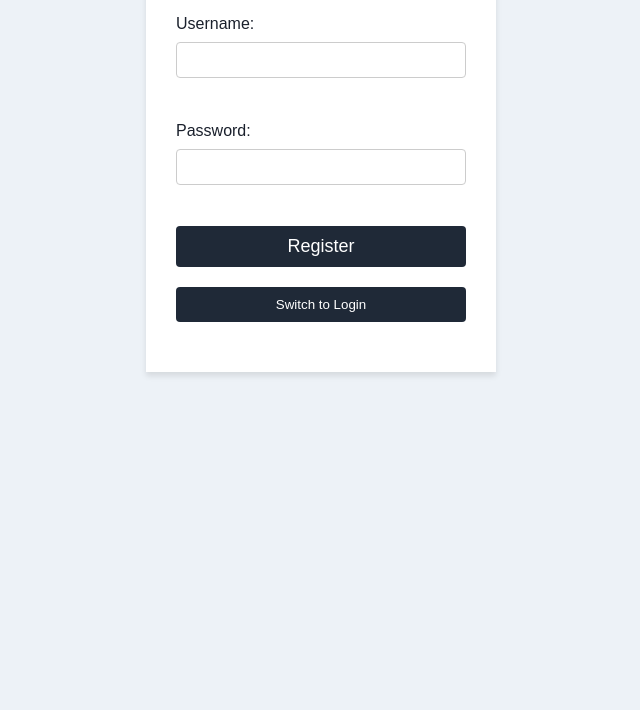
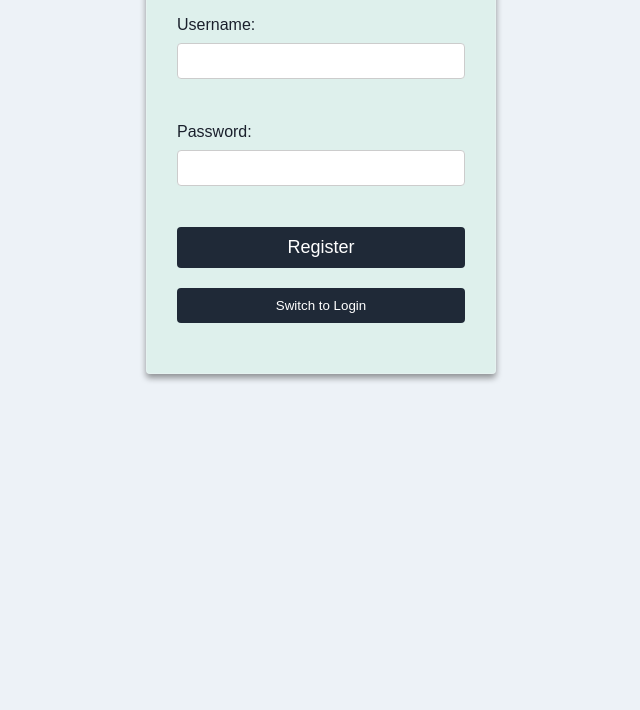
Before and after one commit to telis-man/todo-list, a plain HTML site: page index.html in a window 1280 px wide. Shown: the part 90-800 px from the top of the page, without its empty margins (319-959 px from the left). Drawn offline with Linux system fonts and the light colour scheme.

Commit message:
Add files via upload

```diff
--- a/style.css
+++ b/style.css
@@ -22,12 +22,17 @@ body {
 }
 
 #registration-container,
-#login-container {
+#login-container,
+#logged-in-section {
   max-width: 350px;
   margin: 0 auto;
   padding: 30px;
-  background-color: #fff;
-  box-shadow: var(--box-shadow);
+  background: rgba(100, 222, 150, 0.1);
+  border-radius: 4px;
+  backdrop-filter: blur(10px);
+  -webkit-backdrop-filter: blur(10px);
+  border: 1px solid rgba(255, 255, 255, 0.2);
+  box-shadow: 0 4px 6px rgba(0, 0, 0, 0.4);
   margin-bottom: 40px;
 }
 
```
